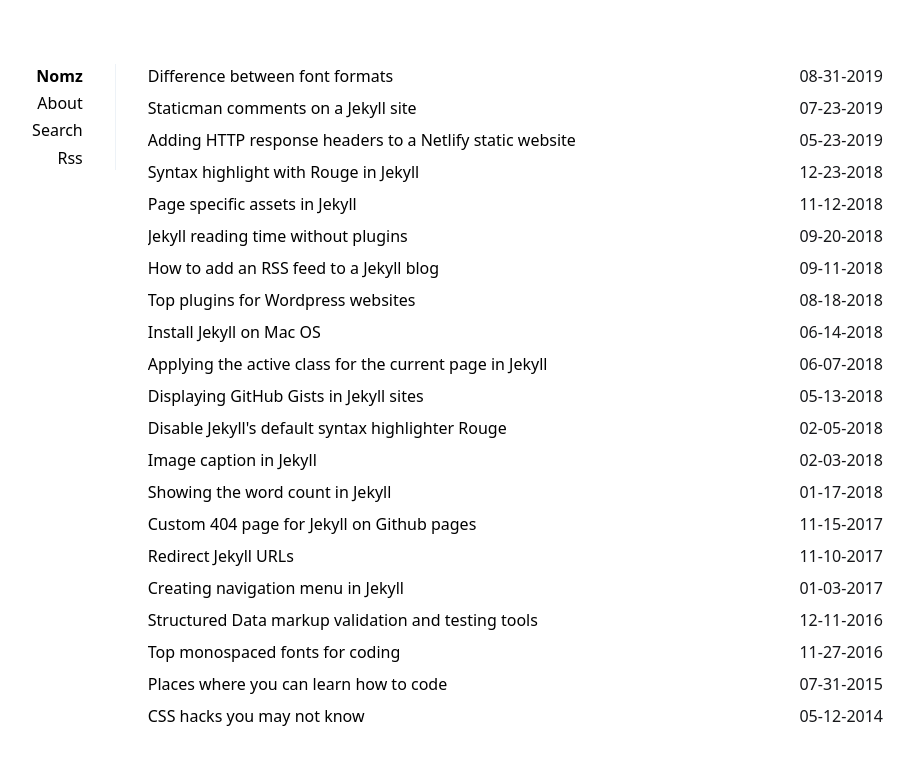
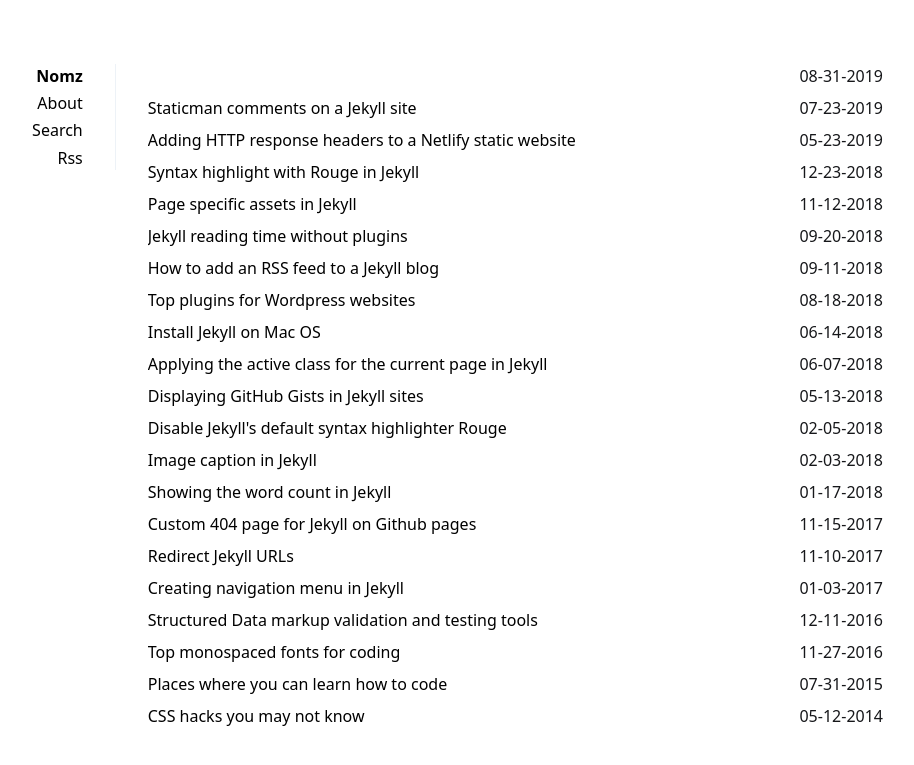
Before and after one commit to stackbit-projects/nomz-58882, a Jekyll site: the page built from index.html, in a window 1280 px wide. Shown: the top 765 px of the page, without its empty margins (205-1119 px from the left). Built offline with Jekyll 4.4.1, drawn with Linux system fonts in a browser that asks for light colours.

Commit message:
2019-08-31-difference-between-font-formats.md: updated title

```diff
--- a/_posts/2019-08-31-difference-between-font-formats.md
+++ b/_posts/2019-08-31-difference-between-font-formats.md
@@ -1,6 +1,6 @@
 ---
 layout: post
-title: Difference between font formats
+title: ''
 description: What is the difference between various font formats?
 summary: What is the difference between various font formats?
 comments: true
```
